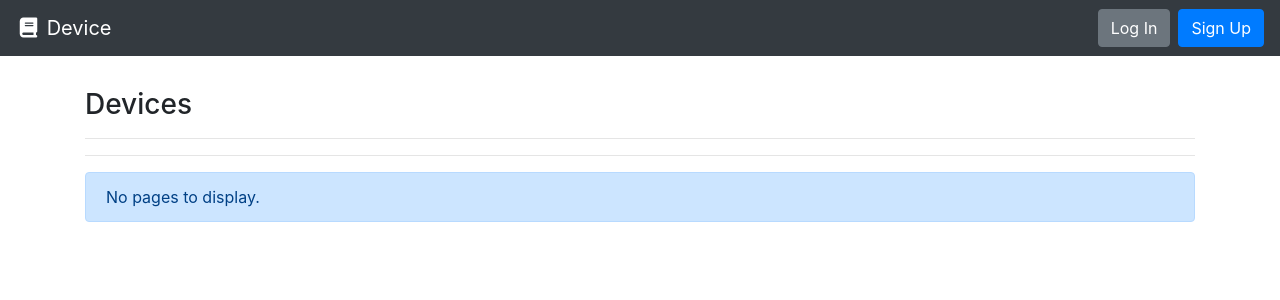
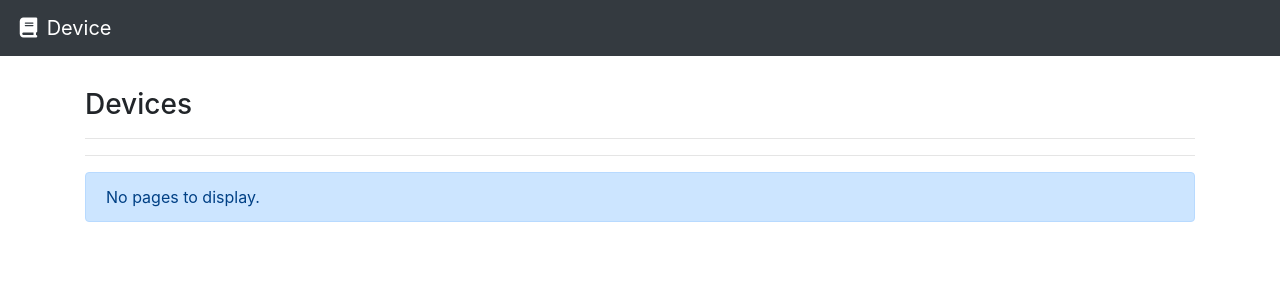
Before and after one commit to SamuelFolledo/TechDoctorInventory, a Django app: page / in a window 1280 px wide. Shown: the top 300 px of the page. Run offline with Django 3.2, Linux system fonts and the light colour scheme; some libraries are stand-ins or nearby versions.

Commit message:
[add] weird bug in base where it won't load because of users

```diff
--- a/mysite/templates/base.html
+++ b/mysite/templates/base.html
@@ -10,17 +10,12 @@
   </head>
   <body>
     <nav class="navbar navbar-expand-md navbar-dark bg-dark">
-      <a class="navbar-brand" href="{% url 'device:device-list' %}"><i class="fas fa-fw fa-book"></i> Device </a>
+      <a class="navbar-brand" href="{% url 'device_inventory:device-list' %}"><i class="fas fa-fw fa-book"></i> Device </a>
       <form class="form-inline ml-auto">
 
-        {% if user.is_authenticated %}
-          <div class="text-white">Hello, <strong>{{user.username}}</strong>!</div>
-          <a href="/device/create" class="btn btn-success ml-4">New Device</a>
-          <a href="{% url 'logout' %}" class="btn btn-danger ml-2">Log Out</a>
-        {% else %}
-          <a href="{% url 'login' %}" class="btn btn-secondary ml-2">Log In</a>
-          <a href="/accounts/signup" class="btn btn-primary ml-2">Sign Up</a>
-        {% endif %}
+
+
+
 
       </form>
     </nav>
```
